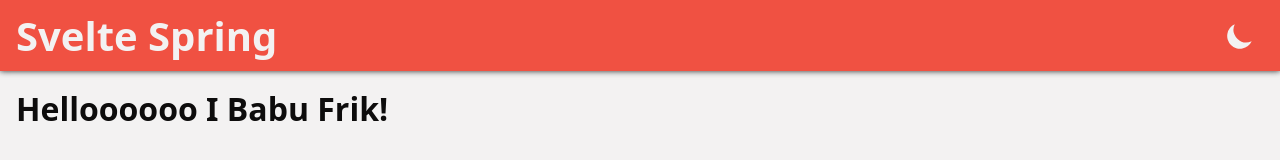
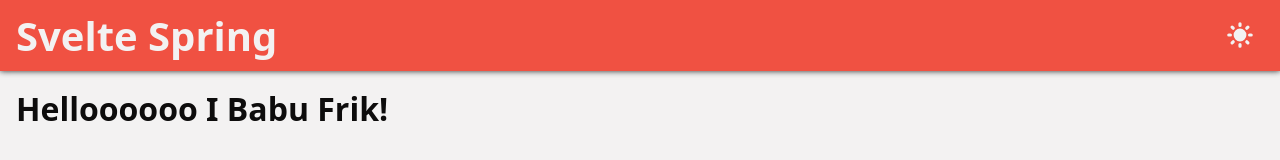
Before and after one commit to Rutabadev/svelte-spring, a Svelte app: page / in a window 1280 px wide. Shown: the top 160 px of the page. Built offline with nearby package versions, Linux system fonts and the light colour scheme.

Commit message:
reverse theme switcher

```diff
--- a/src/ThemeSwitcher.svelte
+++ b/src/ThemeSwitcher.svelte
@@ -1,5 +1,5 @@
 <script lang="ts">
-   import { darkTheme } from './stores';
+   import { darkTheme, mute } from './stores';
 
    const resetTheme = () => {
       if (
@@ -12,8 +12,10 @@
    };
 
    const handleClick = () => {
-      const audio = new Audio('/light-switch.mp3');
-      audio.play();
+      if (!$mute) {
+         const audio = new Audio('/light-switch.mp3');
+         audio.play();
+      }
       darkTheme.toggle();
    };
 </script>
@@ -29,9 +31,7 @@
          viewBox="0 0 20 20"
          fill="currentColor">
          <path
-            fill-rule="evenodd"
-            d="M10 2a1 1 0 011 1v1a1 1 0 11-2 0V3a1 1 0 011-1zm4 8a4 4 0 11-8 0 4 4 0 018 0zm-.464 4.95l.707.707a1 1 0 001.414-1.414l-.707-.707a1 1 0 00-1.414 1.414zm2.12-10.607a1 1 0 010 1.414l-.706.707a1 1 0 11-1.414-1.414l.707-.707a1 1 0 011.414 0zM17 11a1 1 0 100-2h-1a1 1 0 100 2h1zm-7 4a1 1 0 011 1v1a1 1 0 11-2 0v-1a1 1 0 011-1zM5.05 6.464A1 1 0 106.465 5.05l-.708-.707a1 1 0 00-1.414 1.414l.707.707zm1.414 8.486l-.707.707a1 1 0 01-1.414-1.414l.707-.707a1 1 0 011.414 1.414zM4 11a1 1 0 100-2H3a1 1 0 000 2h1z"
-            clip-rule="evenodd"
+            d="M17.293 13.293A8 8 0 016.707 2.707a8.001 8.001 0 1010.586 10.586z"
          />
       </svg>
    {:else}
@@ -40,7 +40,9 @@
          viewBox="0 0 20 20"
          fill="currentColor">
          <path
-            d="M17.293 13.293A8 8 0 016.707 2.707a8.001 8.001 0 1010.586 10.586z"
+            fill-rule="evenodd"
+            d="M10 2a1 1 0 011 1v1a1 1 0 11-2 0V3a1 1 0 011-1zm4 8a4 4 0 11-8 0 4 4 0 018 0zm-.464 4.95l.707.707a1 1 0 001.414-1.414l-.707-.707a1 1 0 00-1.414 1.414zm2.12-10.607a1 1 0 010 1.414l-.706.707a1 1 0 11-1.414-1.414l.707-.707a1 1 0 011.414 0zM17 11a1 1 0 100-2h-1a1 1 0 100 2h1zm-7 4a1 1 0 011 1v1a1 1 0 11-2 0v-1a1 1 0 011-1zM5.05 6.464A1 1 0 106.465 5.05l-.708-.707a1 1 0 00-1.414 1.414l.707.707zm1.414 8.486l-.707.707a1 1 0 01-1.414-1.414l.707-.707a1 1 0 011.414 1.414zM4 11a1 1 0 100-2H3a1 1 0 000 2h1z"
+            clip-rule="evenodd"
          />
       </svg>
    {/if}
@@ -48,6 +50,7 @@
 
 <style>
    .switch {
+      transform: translate3d(0, -1px, 0);
       padding: 0.5rem;
       width: 2rem;
       height: 2rem;
```
